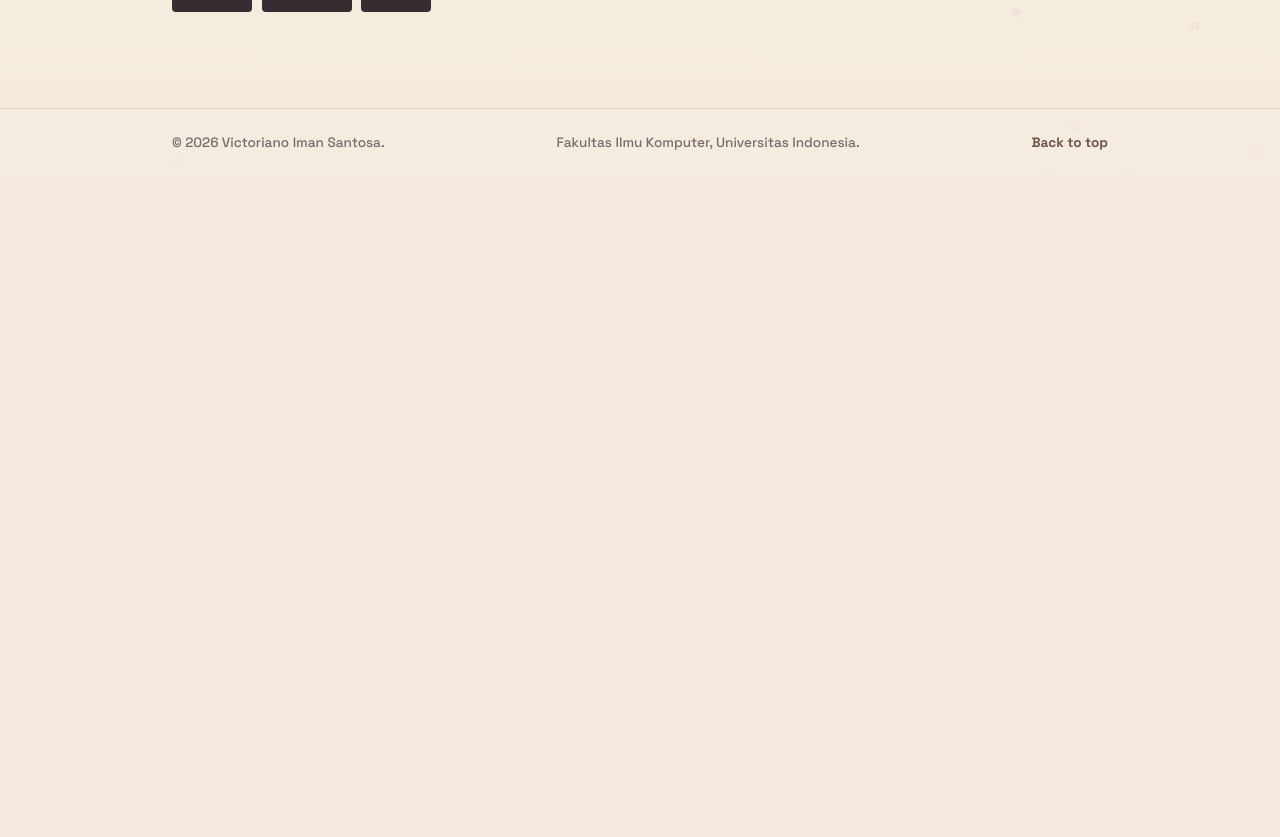
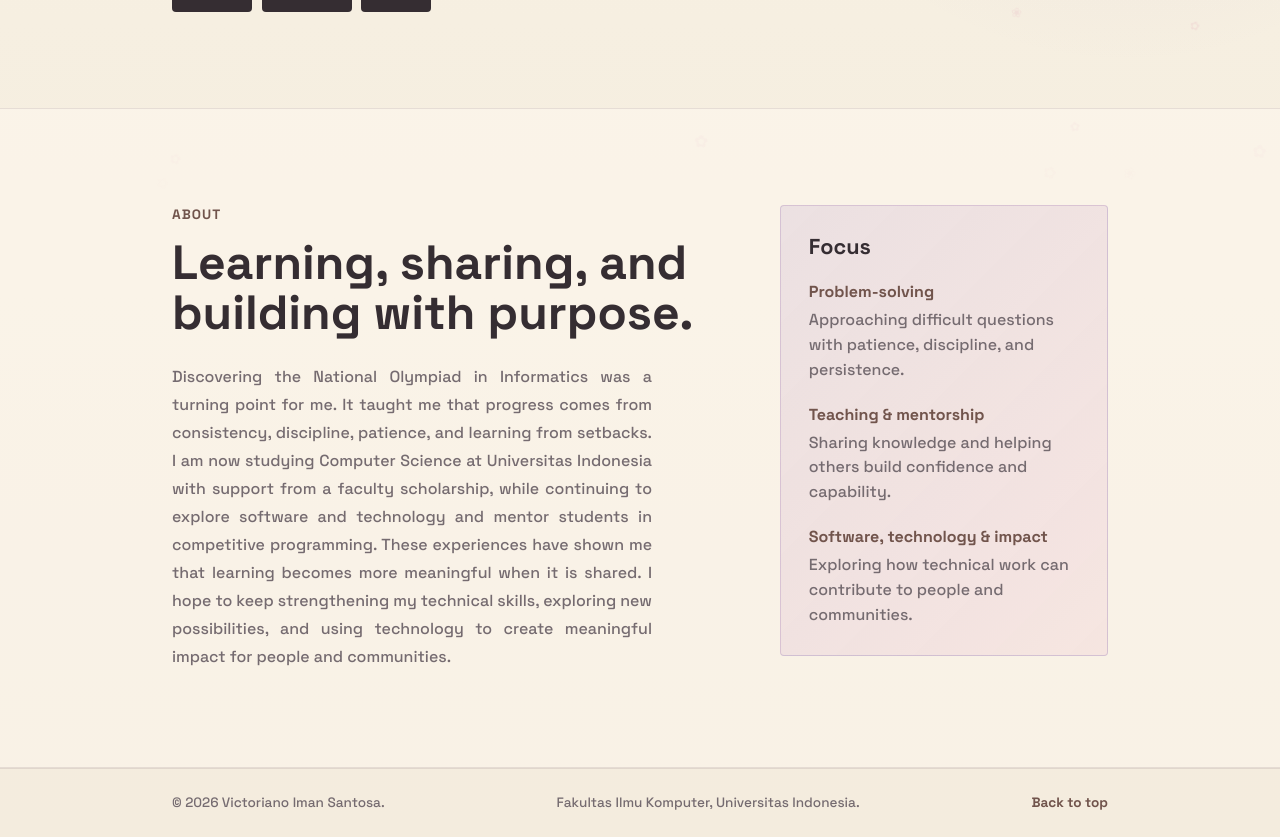
Before and after one commit to victorimans/myportofolio, a Django app: page / in a window 1280 px wide. Shown: the part 648-1485 px from the top of the page. Before the commit the page ends 798 px from the top, so only its background shows below. Run offline with Django 5.2, Linux system fonts and the light colour scheme; some libraries are stand-ins or nearby versions.

Commit message:
Feat : New section called 'About' for describing my personal value

```diff
--- a/static/css/style.css
+++ b/static/css/style.css
@@ -434,6 +434,101 @@ main {
 
 
 /* =========================================
+   CONTENT SECTIONS
+========================================= */
+
+.content-section {
+    padding: 6rem 0;
+    scroll-margin-top: 90px;
+}
+
+.about-section {
+    background: rgba(255, 250, 242, 0.5);
+    border-top: 1px solid var(--line);
+    border-bottom: 1px solid var(--line);
+}
+
+.section-grid {
+    display: grid;
+    grid-template-columns: minmax(0, 1.45fr) minmax(16rem, 0.85fr);
+    gap: 3rem;
+    align-items: start;
+}
+
+.section-label {
+    margin-bottom: 0.75rem;
+    color: var(--brown);
+    font-size: 0.85rem;
+    font-weight: 700;
+    letter-spacing: 0.08em;
+    text-transform: uppercase;
+}
+
+.section-copy h2,
+.focus-panel h3 {
+    font-weight: 700;
+    color: var(--ink);
+}
+
+.section-copy h2 {
+    max-width: 36rem;
+    margin-bottom: 1.5rem;
+    font-size: clamp(2rem, 4vw, 3rem);
+    line-height: 1.05;
+}
+
+.section-copy {
+    align-self: center;
+}
+
+.section-copy p:not(.section-label) {
+    max-width: 30rem;
+    margin-bottom: 1.25rem;
+    color: var(--muted);
+    line-height: 1.75;
+    text-align: justify;
+}
+
+.section-copy p:last-child {
+    margin-bottom: 0;
+}
+
+.focus-panel {
+    padding: 1.75rem;
+    border: 1px solid rgba(125, 90, 166, 0.24);
+    border-radius: var(--radius);
+    background: linear-gradient(135deg, rgba(169, 140, 198, 0.18), rgba(237, 184, 204, 0.22));
+}
+
+.focus-panel h3 {
+    margin-bottom: 1.25rem;
+    font-size: 1.35rem;
+}
+
+.focus-panel ul {
+    display: grid;
+    gap: 1.25rem;
+    margin: 0;
+    padding: 0;
+    list-style: none;
+}
+
+.focus-panel li {
+    display: grid;
+    gap: 0.25rem;
+}
+
+.focus-panel strong {
+    color: var(--brown);
+}
+
+.focus-panel span {
+    color: var(--muted);
+    line-height: 1.55;
+}
+
+
+/* =========================================
    FOOTER
 ========================================= */
 
@@ -609,6 +704,15 @@ main {
         max-width: 240px;
     }
 
+    .content-section {
+        padding: 4rem 0;
+    }
+
+    .section-grid {
+        grid-template-columns: 1fr;
+        gap: 2rem;
+    }
+
     .meta-list {
         flex-direction: column;
 
--- a/templates/index.html
+++ b/templates/index.html
@@ -84,7 +84,23 @@
             </div>
         </section>
 
-        <section id="about" class="about-section"></section>
+        <section id="about" class="about-section content-section">
+            <div class="container section-grid">
+                <article class="section-copy">
+                    <p class="section-label">About</p>
+                    <h2>Learning, sharing, and building with purpose.</h2>
+                    <p>Discovering the National Olympiad in Informatics was a turning point for me. It taught me that progress comes from consistency, discipline, patience, and learning from setbacks. I am now studying Computer Science at Universitas Indonesia with support from a faculty scholarship, while continuing to explore software and technology and mentor students in competitive programming. These experiences have shown me that learning becomes more meaningful when it is shared. I hope to keep strengthening my technical skills, exploring new possibilities, and using technology to create meaningful impact for people and communities.</p>
+                </article>
+                <aside class="focus-panel" aria-labelledby="focus-heading">
+                    <h3 id="focus-heading">Focus</h3>
+                    <ul>
+                        <li><strong>Problem-solving</strong> <span>Approaching difficult questions with patience, discipline, and persistence.</span></li>
+                        <li><strong>Teaching &amp; mentorship</strong> <span>Sharing knowledge and helping others build confidence and capability.</span></li>
+                        <li><strong>Software, technology &amp; impact</strong> <span>Exploring how technical work can contribute to people and communities.</span></li>
+                    </ul>
+                </aside>
+            </div>
+        </section>
         <section id="skills" class="skills-section"></section>
         <section id="projects" class="projects-section"></section>
         <section id="journey" class="journey-section"></section>
```
